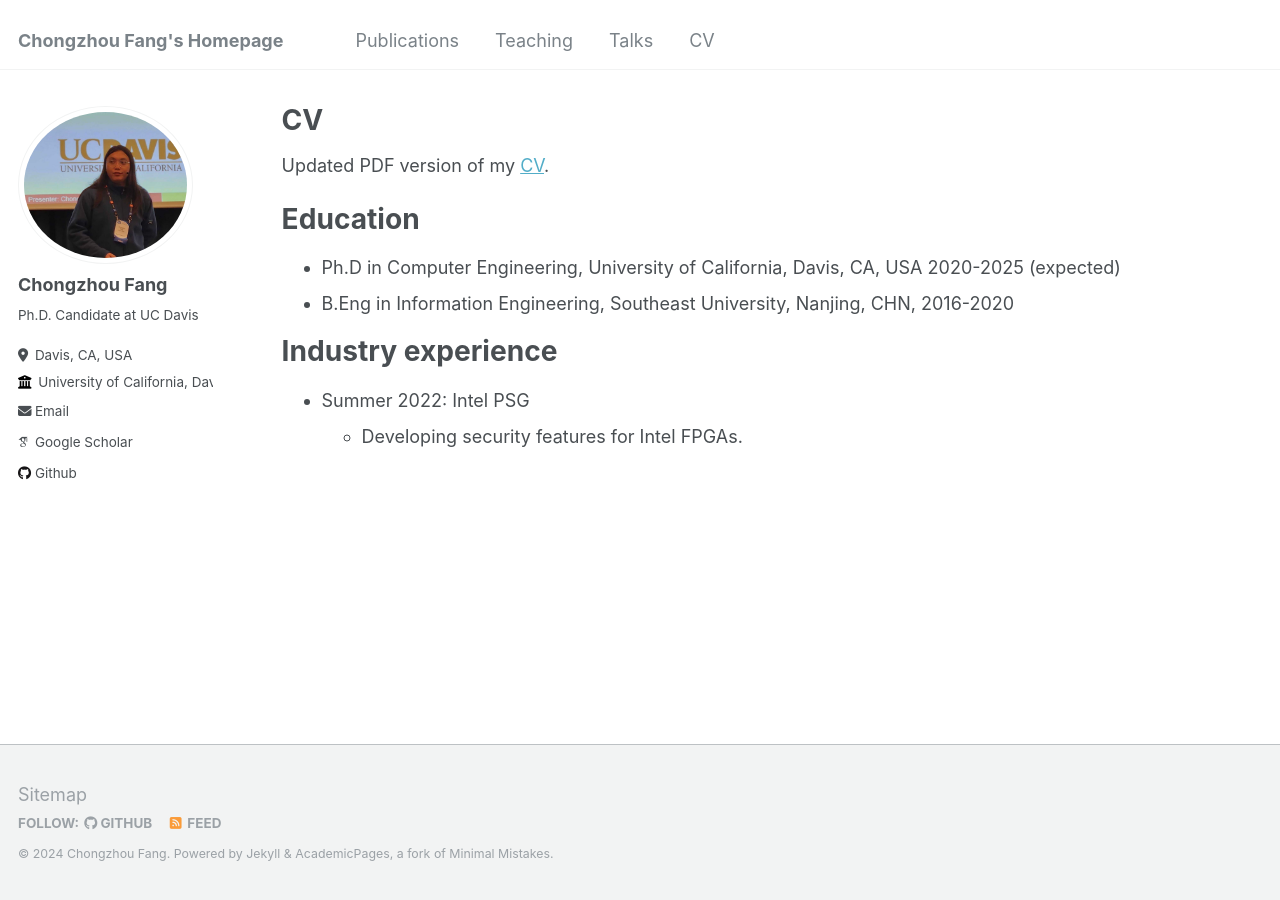
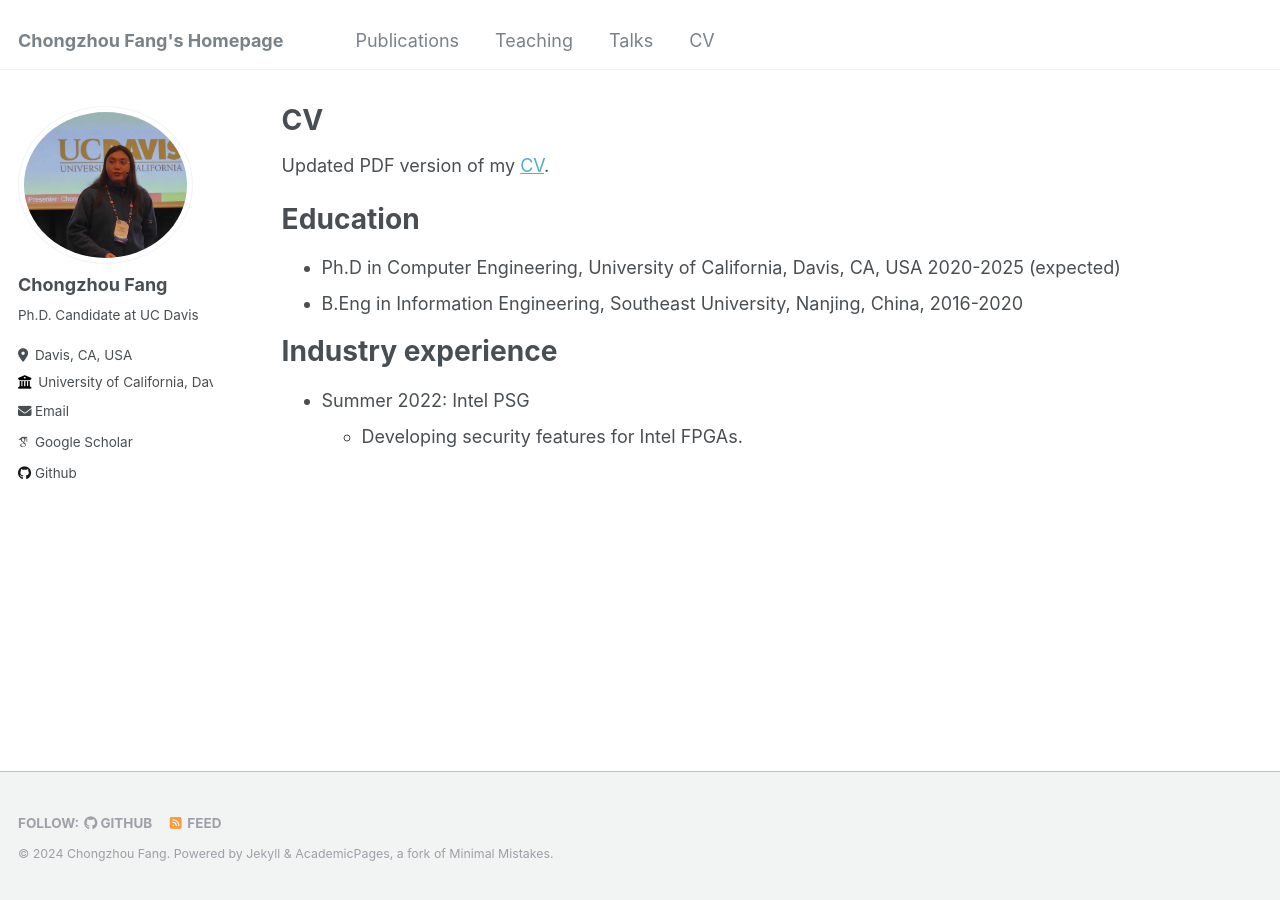
Before and after one commit to ChongzhouFang/ChongzhouFang.github.io, a Jekyll site: the page built from _pages/cv.md, in a window 1280 px wide. Built offline with Jekyll 4.4.1, drawn with Linux system fonts in a browser that asks for light colours; some web fonts are replaced.

Commit message:
update talk

```diff
--- a/_includes/archive-single-talk-cv.html
+++ b/_includes/archive-single-talk-cv.html
@@ -32,7 +32,7 @@
       {% else %}
         <a href="{{ base_path }}{{ post.url }}" rel="permalink">{{ title }}</a>
       {% endif %} -->
-      {{ title }}
+      <p>{{ title }}</p>
     </h3>
     {% if post.date %}<p class="page__meta"><i class="fa fa-clock-o" aria-hidden="true"></i> {{ post.date | date: '%B %d, %Y' }}</p>{% endif %}
     {% if post.venue%}<p class="archive__item-excerpt" itemprop="description">{{post.type}} at {{ post.venue }},  {{post.location}}</p>{% endif %}
--- a/_includes/footer/custom.html
+++ b/_includes/footer/custom.html
@@ -1,3 +1,3 @@
 <!-- start custom footer snippets -->
-<a href="/sitemap/">Sitemap</a>
+<!-- <a href="/sitemap/">Sitemap</a> -->
 <!-- end custom footer snippets -->
--- a/_pages/cv.md
+++ b/_pages/cv.md
@@ -15,7 +15,7 @@
 Education
 ======
 * Ph.D in Computer Engineering, University of California, Davis, CA, USA 2020-2025 (expected)
-* B.Eng in Information Engineering, Southeast University, Nanjing, CHN, 2016-2020
+* B.Eng in Information Engineering, Southeast University, Nanjing, China, 2016-2020
 
 Industry experience
 ======
```
